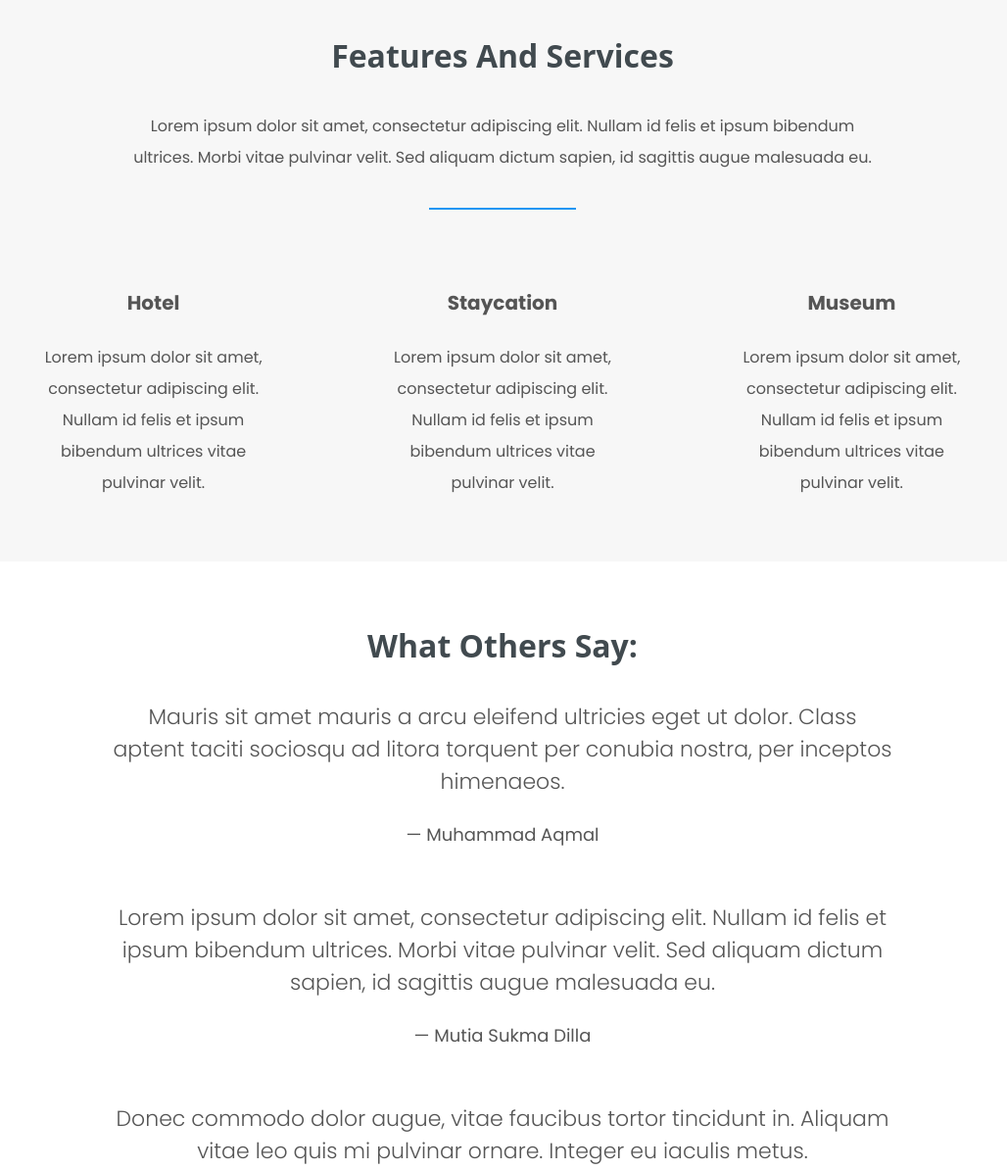
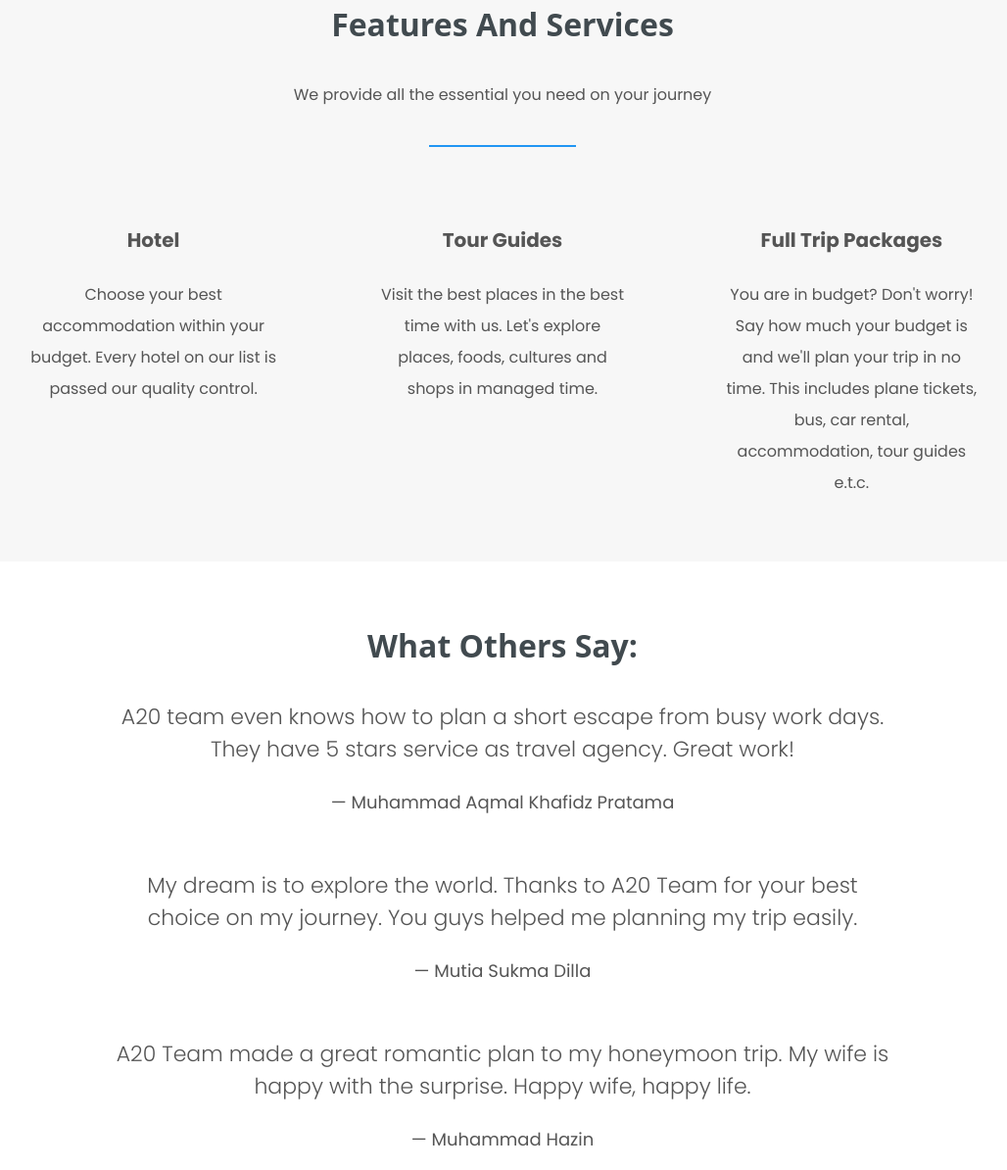
Before and after one commit to aqmalpratama/web-progate-teamA20, a plain HTML site: page index.html in a window 1280 px wide. Shown: the part 1916-3110 px from the top of the page at 98% size, without its empty margins (127-1155 px from the left). Drawn offline with Linux system fonts and the light colour scheme.

Commit message:
Update nomencloture

```diff
--- a/index.html
+++ b/index.html
@@ -31,7 +31,7 @@
 
 	<section class="our-work" id="ourWork">
 		<h3 class="title">Some of our work</h3>
-		<p>Lorem ipsum dolor sit amet, consectetur adipiscing elit. Nullam id felis et ipsum bibendum ultrices. Morbi vitae pulvinar velit. Sed aliquam dictum sapien, id sagittis augue malesuada eu.</p>
+		<p>We'll help you to capture your best moments while traveling in comfort.</p>
 		<hr>
 
 		<ul class="grid">
@@ -45,21 +45,21 @@
 
 	<section class="features" id="features">
 		<h3 class="title">Features and services</h3>
-		<p>Lorem ipsum dolor sit amet, consectetur adipiscing elit. Nullam id felis et ipsum bibendum ultrices. Morbi vitae pulvinar velit. Sed aliquam dictum sapien, id sagittis augue malesuada eu.</p>
+		<p>We provide all the essential you need on your journey</p>
 		<hr>
 
 		<ul class="grid">
 			<li>
 				<h4>Hotel</h4>
-				<p>Lorem ipsum dolor sit amet, consectetur adipiscing elit. Nullam id felis et ipsum bibendum ultrices vitae pulvinar velit.</p>
+				<p>Choose your best accommodation within your budget. Every hotel on our list is passed our quality control.</p>
 			</li>
 			<li>
-				<h4>Staycation</h4>
-				<p>Lorem ipsum dolor sit amet, consectetur adipiscing elit. Nullam id felis et ipsum bibendum ultrices vitae pulvinar velit.</p>
+				<h4>Tour Guides</h4>
+				<p>Visit the best places in the best time with us. Let's explore places, foods, cultures and shops in managed time.</p>
 			</li>
 			<li>
-				<h4>Museum</h4>
-				<p>Lorem ipsum dolor sit amet, consectetur adipiscing elit. Nullam id felis et ipsum bibendum ultrices vitae pulvinar velit.</p>
+				<h4>Full Trip Packages</h4>
+				<p>You are in budget? Don't worry! Say how much your budget is and we'll plan your trip in no time. This includes plane tickets, bus, car rental, accommodation, tour guides e.t.c.</p>
 			</li>
 		</div>
 	</section>
@@ -68,26 +68,26 @@
 	<section class="reviews">
 		<h3 class="title">What others say:</h3>
 
-		<p class="quote">Mauris sit amet mauris a arcu eleifend ultricies eget ut dolor. Class aptent taciti sociosqu ad litora torquent per conubia nostra, per inceptos himenaeos.</p>
-		<p class="author">— Muhammad Aqmal</p>
+		<p class="quote">A20 team even knows how to plan a short escape from busy work days. They have 5 stars service as travel agency. Great work!</p>
+		<p class="author">— Muhammad Aqmal Khafidz Pratama</p>
 
-		<p class="quote">Lorem ipsum dolor sit amet, consectetur adipiscing elit. Nullam id felis et ipsum bibendum ultrices. Morbi vitae pulvinar velit. Sed aliquam dictum sapien, id sagittis augue malesuada eu.</p>
+		<p class="quote">My dream is to explore the world. Thanks to A20 Team for your best choice on my journey. You guys helped me planning my trip easily.</p>
 		<p class="author">— Mutia Sukma Dilla</p>
 
-		<p class="quote">Donec commodo dolor augue, vitae faucibus tortor tincidunt in. Aliquam vitae leo quis mi pulvinar ornare. Integer eu iaculis metus.</p>
+		<p class="quote">A20 Team made a great romantic plan to my honeymoon trip. My wife is happy with the surprise. Happy wife, happy life.</p>
 		<p class="author">— Muhammad Hazin</p>
 
 		<p class="quote">Mauris sit amet mauris a arcu eleifend ultricies eget ut dolor. Class aptent taciti sociosqu ad litora torquent per conubia nostra, per inceptos himenaeos.</p>
 		<p class="author">— Nadya Aulia Putri</p>
 
-		<p class="quote">Lorem ipsum dolor sit amet, consectetur adipiscing elit. Nullam id felis et ipsum bibendum ultrices. Morbi vitae pulvinar velit. Sed aliquam dictum sapien, id sagittis augue malesuada eu.</p>
+		<p class="quote">As a student, I always on budget. I want to go to places but don't wanna be broke and A20 Team has the answer. All thanks to you</p>
 		<p class="author">— Nur Tri Utami</p>
 	</section>
 
 
 	<section class="subscribe" id="subscribe">
 		<h3 class="title">Subscribe</h3>
-		<p>Lorem ipsum dolor sit amet, consectetur adipiscing elit. Nullam id felis et ipsum bibendum ultrices. Morbi vitae pulvinar velit. Sed aliquam dictum sapien, id sagittis augue malesuada eu.</p>
+		<p>To sign-up fee and amazing offers and other cool things stay with us and please subcribe us</p>
 		<hr>
 
 		<form>
```
